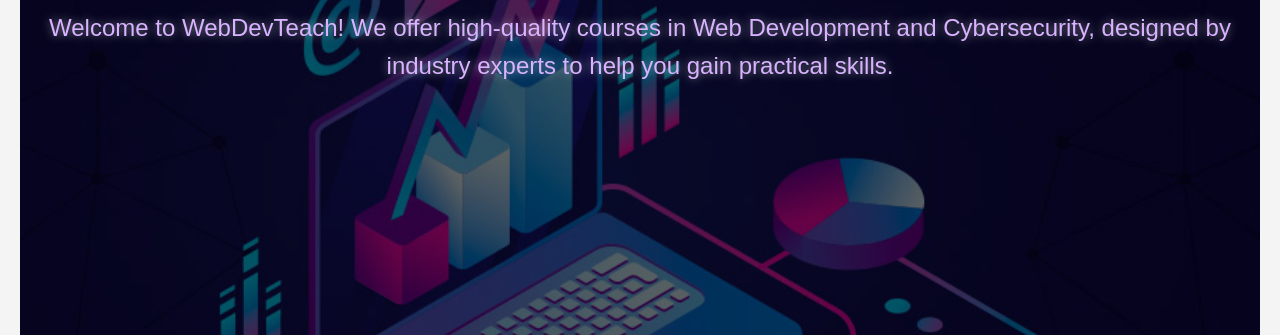
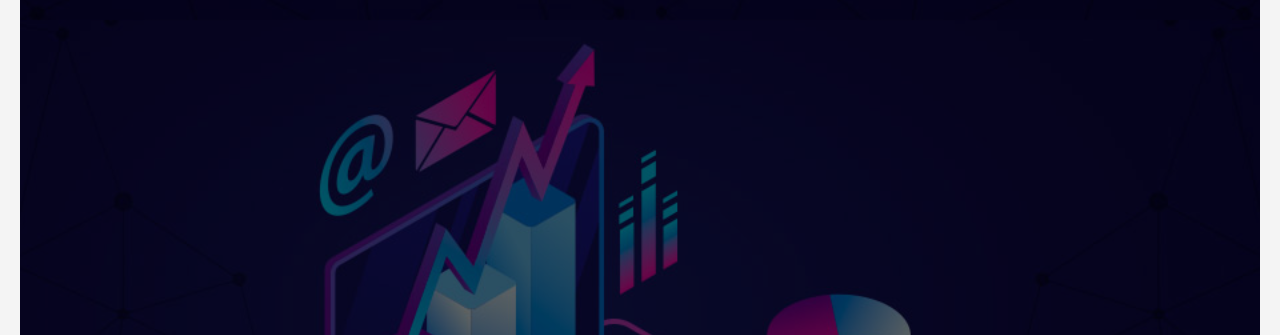
Before and after one commit to sindhisad/WEBDEVCOURSE, a plain HTML site: page index.html in a window 1280 px wide. Shown: the part 270-605 px from the top of the page. Drawn offline with Linux system fonts and the light colour scheme; files whose address does not match are found by name.

Commit message:
Update styles.css

```diff
--- a/styles.css
+++ b/styles.css
@@ -169,18 +169,17 @@ nav ul.active {
 }
 
 #about {
-    background: url('web-development.jpg') center/cover no-repeat fixed; /* Fixed background */
+    background: url('file:///C:/Users/saadsindhi/Downloads/web-development.jpg') center/cover no-repeat fixed; /* Fixed background */
     color: #FFFFFF; /* White text for best contrast */
      padding: 150px 20px; /* Increased top padding */\\\\\a
     text-align: center;
     position: relative;
     min-height: 100vh; /* Ensures full-screen height */
-  isplay: flex;
+    display: flex;
+    flex-direction: column;
     justify-content: center;
     align-items: center;
-    text-align: center;
-    color: white;
-    padding: 20px;
+    z-index: -1;
 }
 
 #about::before {
```
